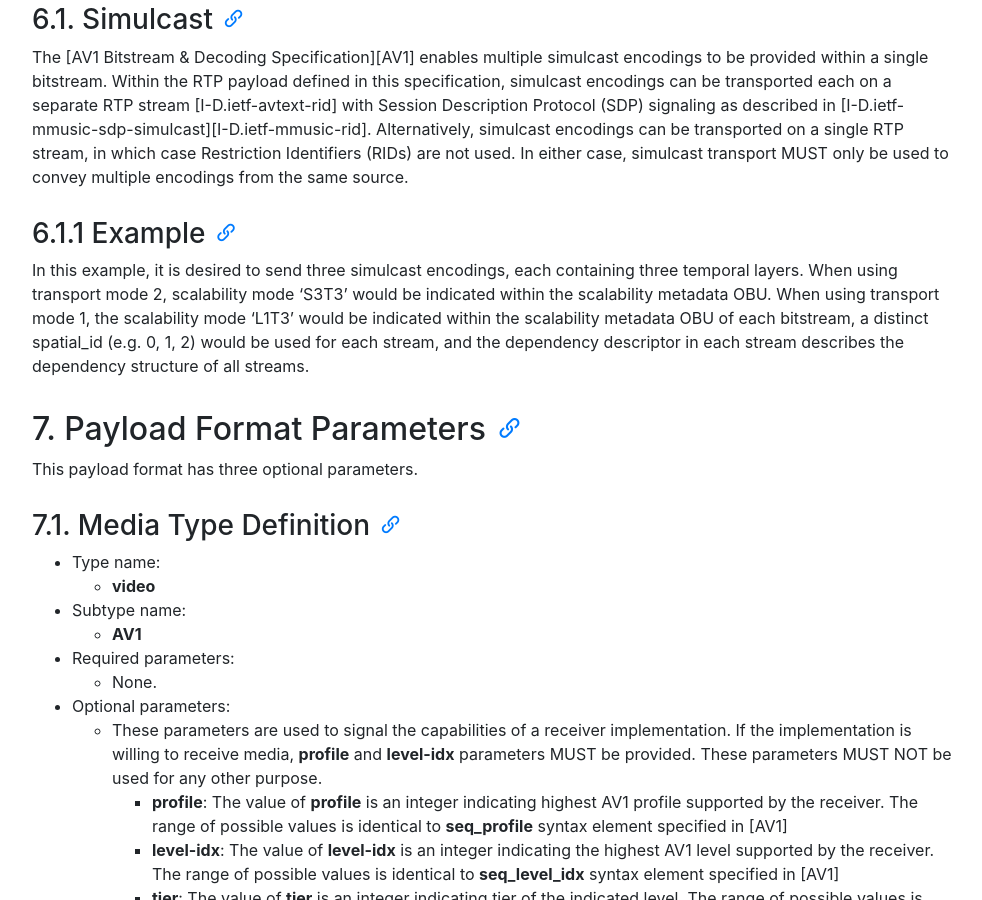
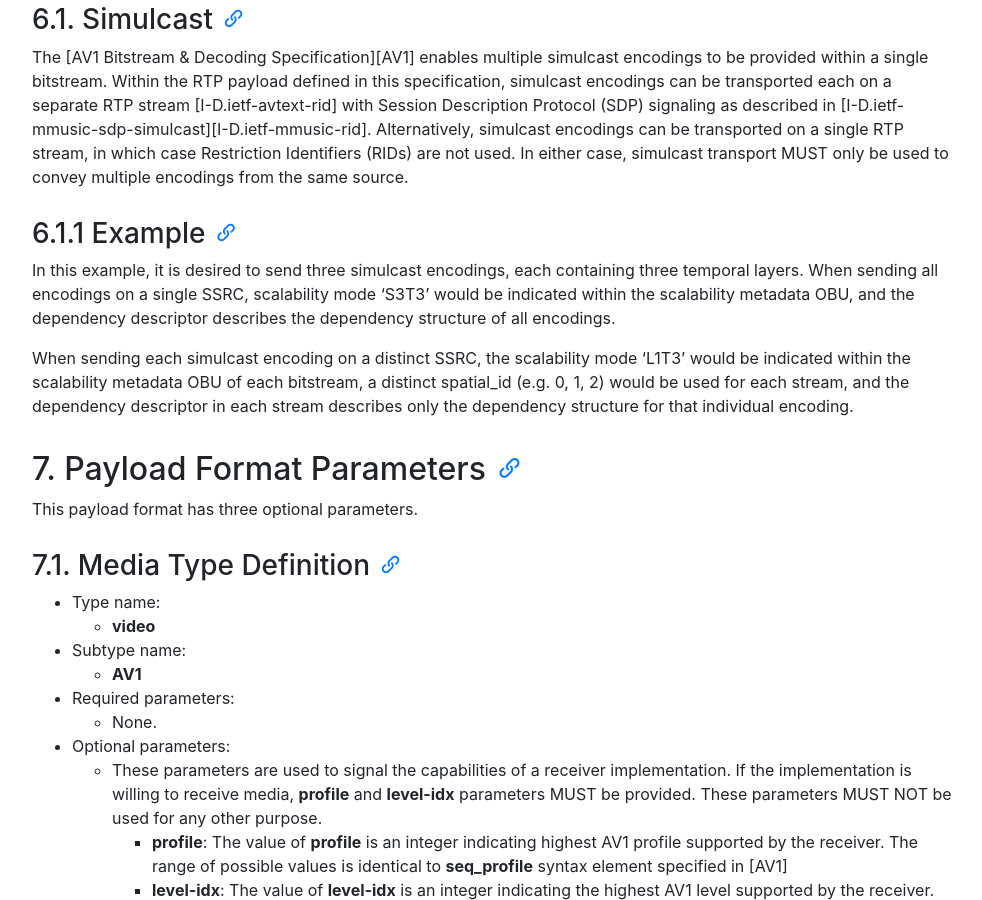
Before and after one commit to AOMediaCodec/av1-rtp-spec, a Jekyll site: the page built from index.md, in a window 1280 px wide and 900 px high, scrolled down 8437 px. Shown: the whole window, without its empty margins (53-1035 px from the left). Built offline with Jekyll 4.4.1, drawn with Linux system fonts in a browser that asks for light colours; nearby versions of some CDN libraries.

Commit message:
Clarification

```diff
--- a/av1-rtp-spec.md
+++ b/av1-rtp-spec.md
@@ -376,11 +376,14 @@ case, simulcast transport MUST only be used to convey multiple encodings from th
 ### 6.1.1 Example
 
 In this example, it is desired to send three simulcast encodings, each containing three temporal
-layers. When using transport mode 2, scalability mode 'S3T3' would be indicated within the
-scalability metadata OBU.  When using transport mode 1, the scalability mode 'L1T3' would be
-indicated within the scalability metadata OBU of each bitstream, a distinct
-spatial_id (e.g. 0, 1, 2) would be used for each stream, and the dependency descriptor
-in each stream describes the dependency structure of all streams.
+layers. When sending all encodings on a single SSRC, scalability mode 'S3T3' would be indicated
+within the scalability metadata OBU, and the dependency descriptor describes the dependency structure
+of all encodings.
+
+When sending each simulcast encoding on a distinct SSRC, the scalability mode 'L1T3' would be indicated
+within the scalability metadata OBU of each bitstream, a distinct spatial_id (e.g. 0, 1, 2) would be used
+for each stream, and the dependency descriptor in each stream describes only the dependency structure for
+that individual encoding.
 
 ## 7. Payload Format Parameters
 
```
